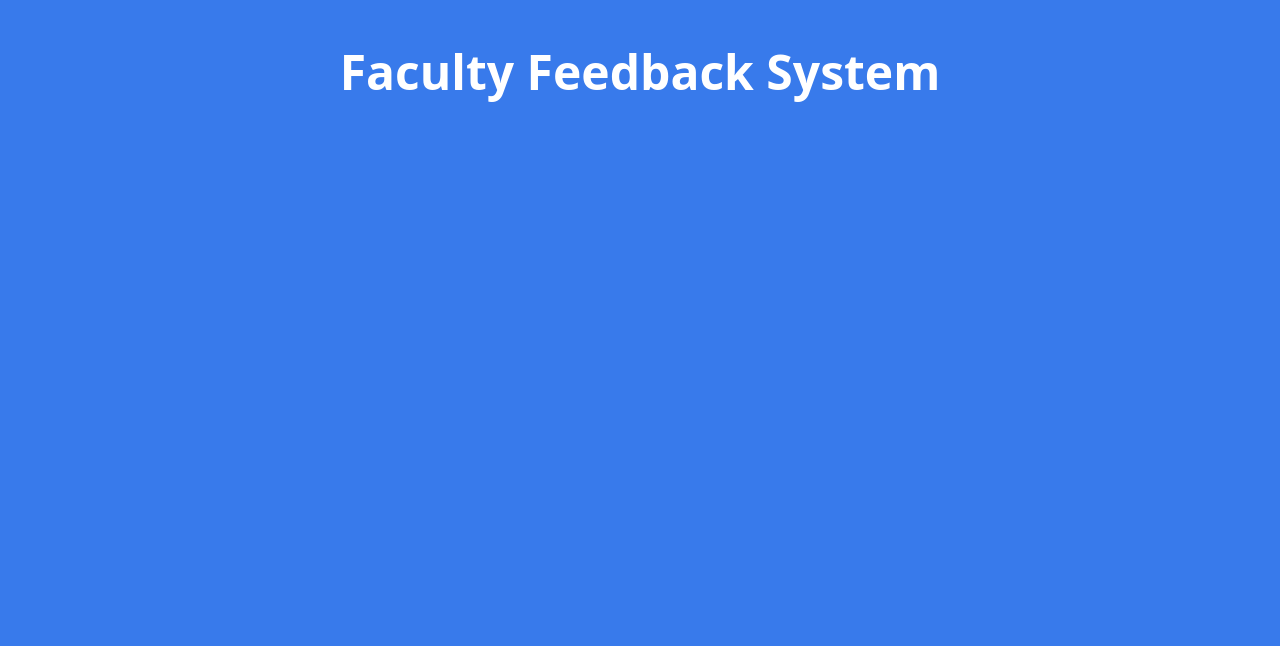
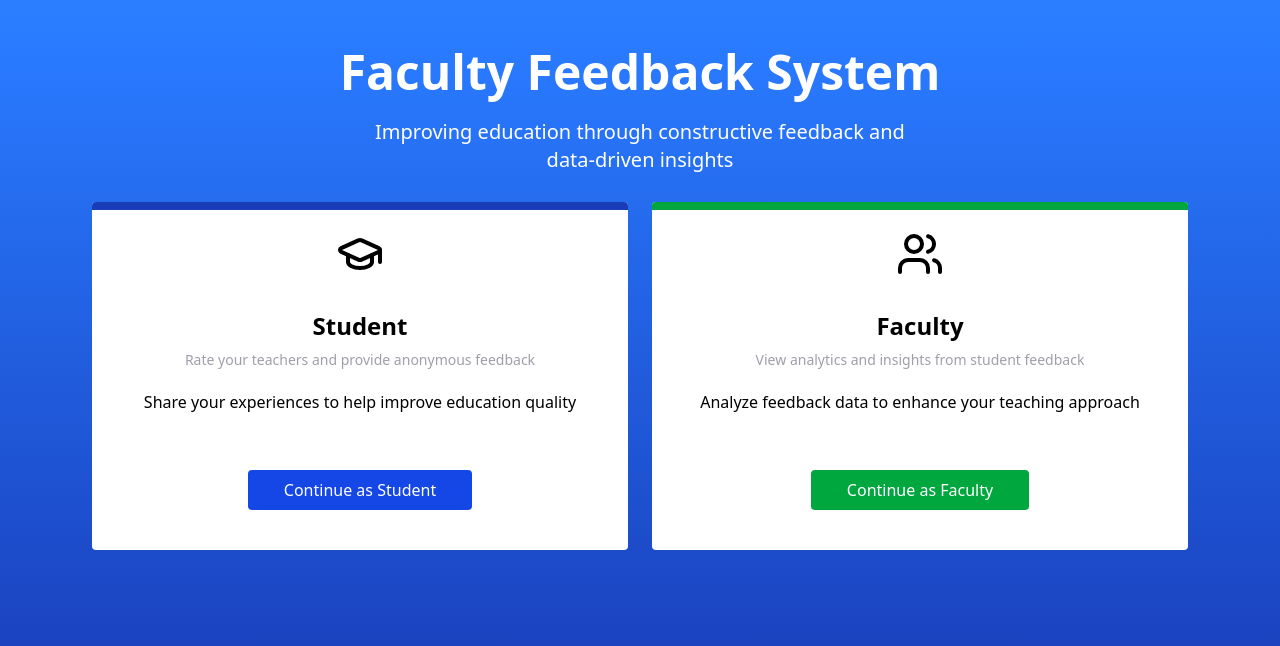
Before and after one commit to shivam-070208/sentimentalanalysis, a Next.js app: page / in a window 1280 px wide. Shown: the top 646 px of the page. Built offline with nearby package versions, Linux system fonts and the light colour scheme.

Commit message:
index page

```diff
--- a/src/app/page.js
+++ b/src/app/page.js
@@ -1,10 +1,18 @@
 import Container from "@/components/Container"
+import Card from "@/components/Mainpage/Card"
 import Text from "@/components/Mainpage/Text"
 const page = () => {
   return (
-    <div className="bg-container">
+    <div className="bg-linear-to-b from-blue-500 to-90% to-blue-800">
          <Container>
       <Text />
+      <div className="grid w-full gap-6 grid-cols-1 mt-7 md:grid-cols-2"
+      >
+        {["Student","Faculty"].map((item)=>(
+          <Card key={item} item={item} />
+        ))}
+      </div>
+
          </Container>
          </div>
 
--- a/src/components/Container.js
+++ b/src/components/Container.js
@@ -2,7 +2,7 @@
 
 const Container = ({children}) => {
   return (
-    <div className="w-screen  m-auto  min-h-screen max-w-6xl  text-center px-4 pt-10">
+    <div className="w-screen  m-auto  min-h-screen max-w-6xl  text-center px-7 py-10">
       {children}
     </div>
   )
--- /dev/null
+++ b/src/components/Mainpage/Card.js
@@ -0,0 +1,17 @@
+import React from 'react'
+import { Svg } from './Svg'
+
+const Card = ({item}) => {
+  return (
+    <div className='w-full bg-white rounded pb-10 overflow-hidden h-full flex items-center  flex-col'>
+      <div className={`${item=="Student"?'bg-blue-800':'bg-green-600'} w-full rounded-tmd h-2 mb-5`}></div>
+      <Svg item={item} />
+      <p className='text-2xl font-semibold mt-4'>{item}</p>
+      <p className='text-zinc-400 text-sm mt-2'>{item=="Student"?'Rate your teachers and provide anonymous feedback':'View analytics and insights from student feedback'}</p>
+       <p className='text-black mt-5'>{item=="Student"?'Share your experiences to help improve education quality':'Analyze feedback data to enhance your teaching approach'}</p>
+       <button  className={`${item=="Student"?'bg-blue-700':'bg-green-600'} cursor-pointer w-fit mt-14 text-white text-md px-9 py-2 rounded-sm`}>Continue as {item}</button>
+    </div>
+  )
+}
+
+export default Card
--- /dev/null
+++ b/src/components/Mainpage/Svg.js
@@ -0,0 +1,12 @@
+export const Svg=({item})=>{
+    if(item =="Student"){
+        return(
+            <svg className="text-blue-800 m-auto w-14 h-14" xmlns="http://www.w3.org/2000/svg" width="24" height="24" viewBox="0 0 24 24" fill="none" stroke="currentColor" strokeWidth="2" stroke-linecap="round" stroke-linejoin="round" class="lucide lucide-graduation-cap mx-auto h-12 w-12 text-education-blue mb-4" data-lov-id="src\pages\Index.tsx:44:16" data-lov-name="GraduationCap" data-component-path="src\pages\Index.tsx" data-component-line="44" data-component-file="Index.tsx" data-component-name="GraduationCap" data-component-content="%7B%22className%22%3A%22mx-auto%20h-12%20w-12%20text-education-blue%20mb-4%22%7D"><path d="M21.42 10.922a1 1 0 0 0-.019-1.838L12.83 5.18a2 2 0 0 0-1.66 0L2.6 9.08a1 1 0 0 0 0 1.832l8.57 3.908a2 2 0 0 0 1.66 0z"></path><path d="M22 10v6"></path><path d="M6 12.5V16a6 3 0 0 0 12 0v-3.5"></path></svg>
+        )
+    }
+    else{
+        return(
+            <svg className="text-green-700 m-auto w-14 h-14" xmlns="http://www.w3.org/2000/svg" width="24" height="24" viewBox="0 0 24 24" fill="none" stroke="currentColor" stroke-width="2" stroke-linecap="round" stroke-linejoin="round" class="lucide lucide-users mx-auto h-12 w-12 text-education-green mb-4" data-lov-id="src\pages\Index.tsx:67:16" data-lov-name="Users" data-component-path="src\pages\Index.tsx" data-component-line="67" data-component-file="Index.tsx" data-component-name="Users" data-component-content="%7B%22className%22%3A%22mx-auto%20h-12%20w-12%20text-education-green%20mb-4%22%7D"><path d="M16 21v-2a4 4 0 0 0-4-4H6a4 4 0 0 0-4 4v2"></path><circle cx="9" cy="7" r="4"></circle><path d="M22 21v-2a4 4 0 0 0-3-3.87"></path><path d="M16 3.13a4 4 0 0 1 0 7.75"></path></svg>
+        )
+    }
+}
--- a/src/components/Mainpage/Text.js
+++ b/src/components/Mainpage/Text.js
@@ -18,6 +18,7 @@ const Text = () => {
           </motion.span>
         </span>
       ))}
+      <motion.p className="text-white text-xl max-w-xl m-auto mt-2">Improving education through constructive feedback and data-driven insights</motion.p>
     </div>
   );
 };
```
